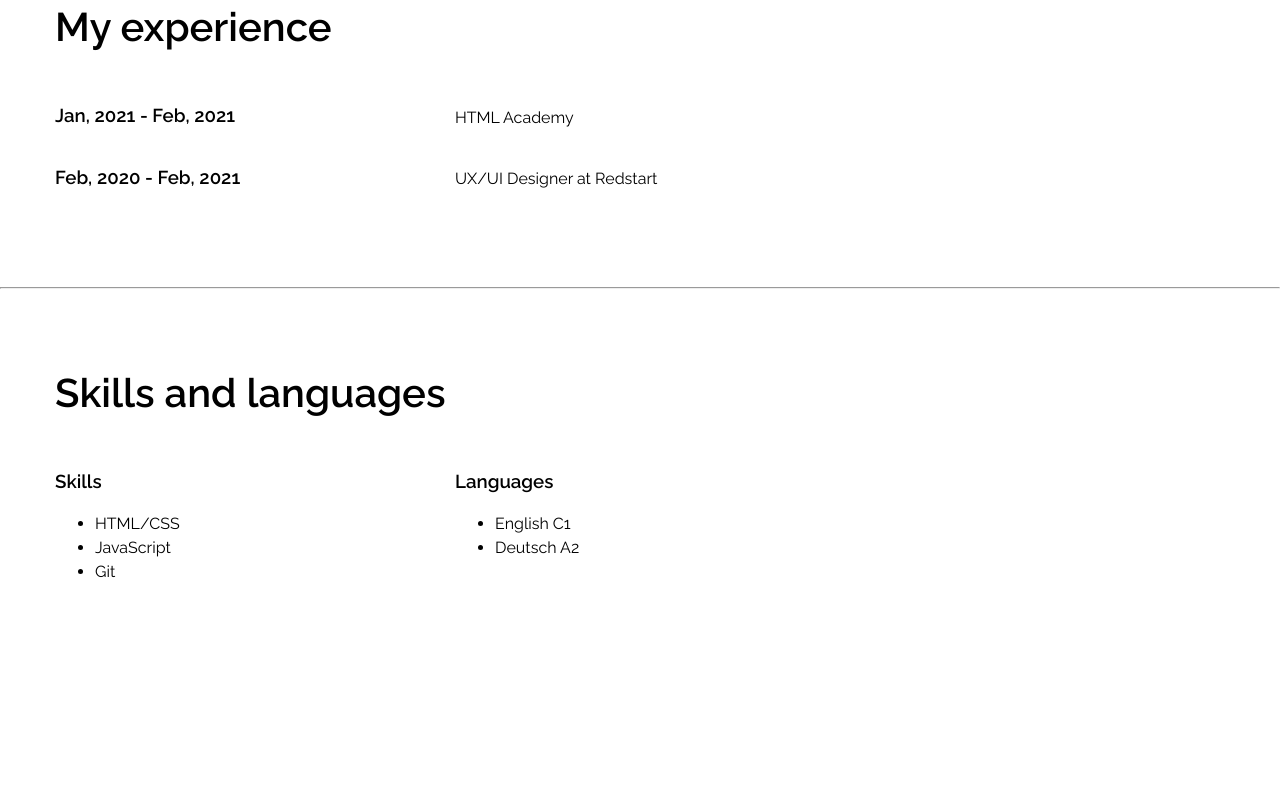
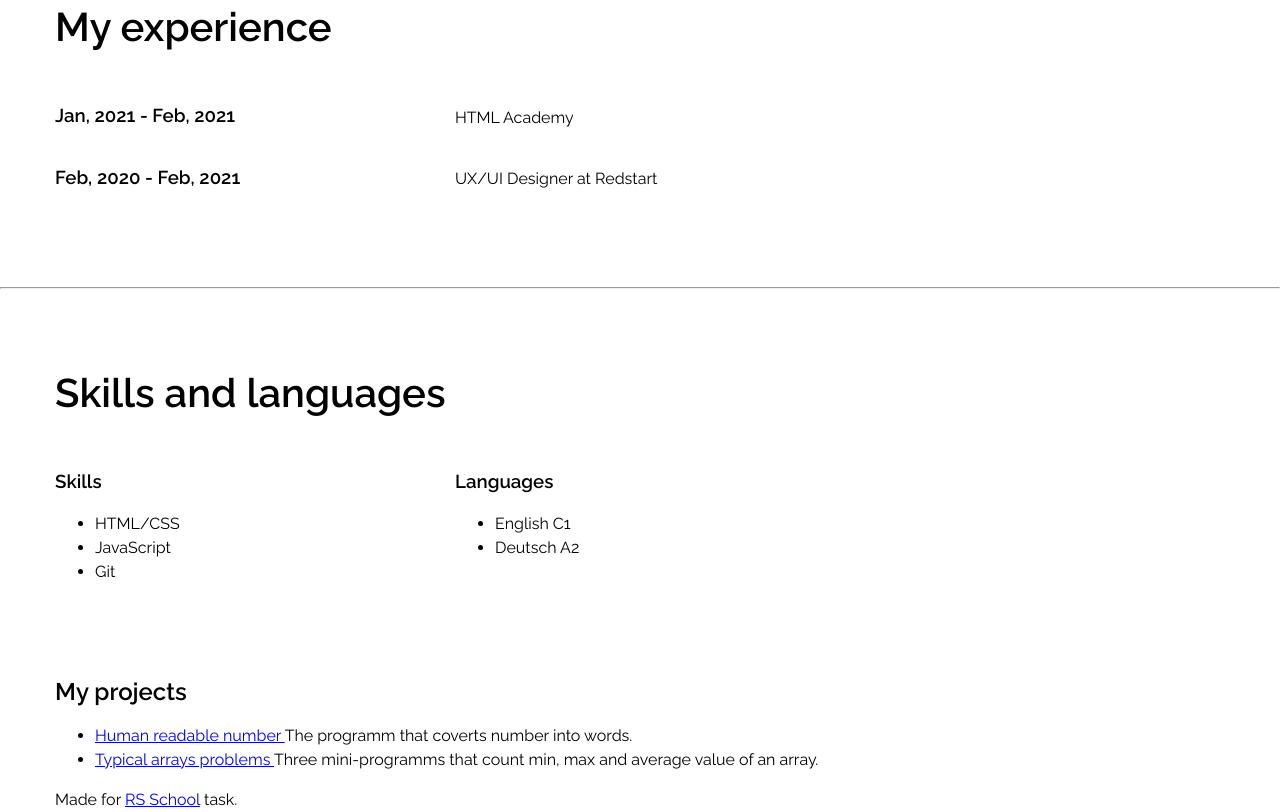
Before and after one commit to katiandrews/rsschool-cv, a plain HTML site: page index.html in a window 1280 px wide. Shown: the part 946-1758 px from the top of the page. Before the commit the page ends 1626 px from the top, so only its background shows below. Drawn offline with Linux system fonts and the light colour scheme.

Commit message:
feat: add my projects and footer

```diff
--- a/index.html
+++ b/index.html
@@ -87,6 +87,20 @@
           </div>
         </div>
       </section>
+      <section class="projects">
+        <div class="container">
+          <h2 class="projects-title">My projects</h2>
+             <ul class="projects-list">
+               <li class="project-item"><a href="https://github.com/katiandrews/human-readable-number">Human readable number </a>The programm that coverts number into words.</li>
+               <li class="project-item"><a href="https://github.com/katiandrews/typical-arrays-problems">Typical arrays problems </a>Three mini-programms that count min, max and average value of an array.</li>
+             </ul>
+        </div>
+      </section>
     </main>
+    <footer class="main-footer">
+      <div class="container">
+        Made for <a href="https://rs.school/">RS School</a> task.
+      </div>
+    </footer>
   </body>
 </html>
```
